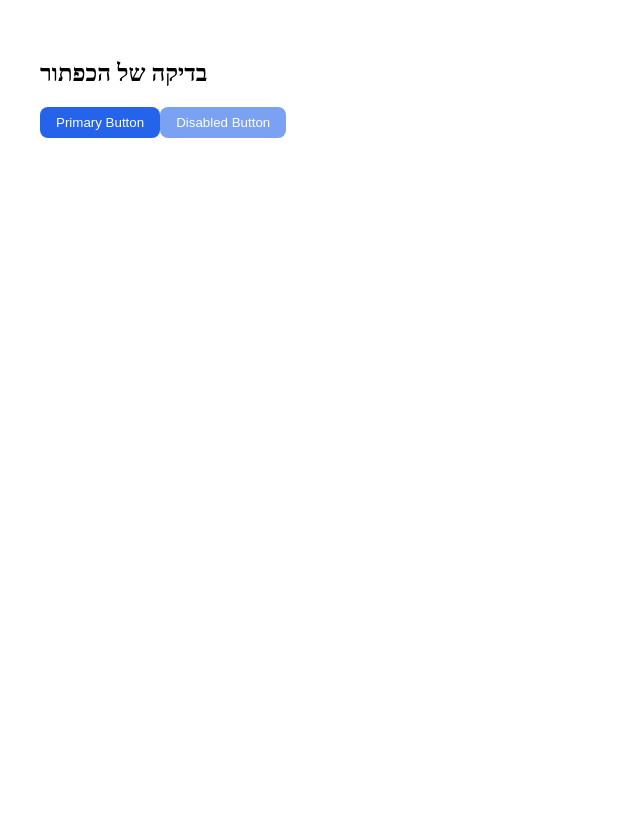
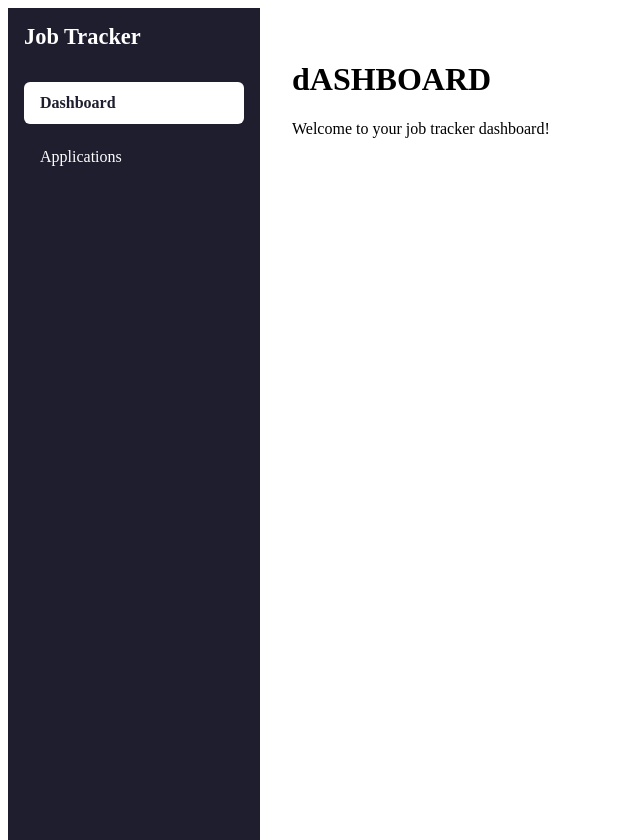
Before and after one commit to shiraPersky/system-front, a React (Vite) app: page / in a window 1280 px wide. Shown: the whole page, without its empty margins (0-640 px from the left). Before the commit the page ends 800 px from the top, so only its background shows below. Built offline with nearby package versions, Linux system fonts and the light colour scheme.

Commit message:
added side bar functionality

```diff
--- a/package.json
+++ b/package.json
@@ -15,6 +15,7 @@
     "lodash": "^4.17.21",
     "react": "^19.1.1",
     "react-dom": "^19.1.1",
+    "react-icons": "^5.5.0",
     "react-router": "^7.9.4",
     "react-router-dom": "^7.9.4"
   },
--- a/src/app/routes.tsx
+++ b/src/app/routes.tsx
@@ -1,9 +1,22 @@
 import { createBrowserRouter } from "react-router-dom";
 
-import App from "./App";
+import ApplicationsPage from "../features/ApplicationsPage";
+import DashboardPage from "../features/DashboardPage";
+import MainLayout from "../layouts/MainLayout";
 
 export const router = createBrowserRouter([
-  { path: "/", element: <App /> },
-  // { path: "/", element: <Dashboard /> },
-  // { path: "/applications", element: <ApplicationsPage /> },
-]);
+  {
+    path: "/",
+    element: <MainLayout />,
+    children: [
+      {
+        index: true,
+        element: <DashboardPage />,
+      },
+      {
+        path: "applications",
+        element: <ApplicationsPage />
+      },
+    ],
+    },
+  ]);
--- /dev/null
+++ b/src/features/ApplicationsPage.tsx
@@ -0,0 +1,9 @@
+
+
+export default function ApplicationsPage(){
+    return(
+     <div>
+      <h1>ApplicationPage</h1>
+    </div>
+    );
+};
--- /dev/null
+++ b/src/features/DashboardPage.tsx
@@ -0,0 +1,11 @@
+
+
+export default function DashboardPage(){
+    return(
+     <div>
+      <h1>dASHBOARD</h1>
+        <p>Welcome to your job tracker dashboard!</p>
+
+    </div>
+    );
+};
--- a/src/layouts/MainLayout.css
+++ b/src/layouts/MainLayout.css
@@ -0,0 +1,15 @@
+.layout {
+  display: flex;
+  height: 100vh;
+}
+
+.sidebar {
+  width: 200px;
+  background-color: #f4f4f4;
+  padding: 1rem;
+}
+
+.layout__content {
+  flex: 1;
+  padding: 2rem;
+}
--- a/src/layouts/MainLayout.tsx
+++ b/src/layouts/MainLayout.tsx
@@ -0,0 +1,17 @@
+import "./MainLayout.css";
+
+import { Outlet} from "react-router-dom";
+
+import SideBar from "./SideBar";
+
+export default function MainLayout(){
+    return(
+        <div className="layout">
+            <SideBar/>
+                <main className="layout__content">
+                    <Outlet/>
+                </main>
+        </div>
+
+    );
+}
--- a/src/layouts/SideBar.tsx
+++ b/src/layouts/SideBar.tsx
@@ -1,3 +1,17 @@
-import { NavLink } from "react-router"
+import "./SideBar.css"
 
-<NavLink to="/message" />
+import {NavLink} from "react-router-dom";
+
+export default function SideBar(){
+    return(
+        <aside className = "sidebar">
+            <div className="sidebar__logo">Job Tracker</div>
+
+            <nav className="sidebar__nav">
+                <NavLink to ="/" end className = {({ isActive}) => isActive? "active" : ""}>  Dashboard </NavLink>
+                <NavLink to ="/applications"  className = {({ isActive}) => isActive? "active" : ""}>  Applications </NavLink>
+
+            </nav>
+        </aside>
+    );
+}
--- /dev/null
+++ b/src/layouts/Sidebar.css
@@ -0,0 +1,39 @@
+.sidebar {
+  width: 220px;
+  height: 100vh;
+  background-color: #1e1e2f;
+  color: white;
+  display: flex;
+  flex-direction: column;
+  padding: 1rem;
+}
+
+.sidebar__logo {
+  font-size: 1.4rem;
+  font-weight: bold;
+  margin-bottom: 2rem;
+}
+
+.sidebar__nav {
+  display: flex;
+  flex-direction: column;
+  gap: 0.75rem;
+}
+
+.sidebar__nav a {
+  color: white;
+  text-decoration: none;
+  padding: 0.75rem 1rem;
+  border-radius: 6px;
+  transition: background-color 0.2s;
+}
+
+.sidebar__nav a:hover {
+  background-color: rgba(255, 255, 255, 0.1);
+}
+
+.sidebar__nav a.active {
+  background-color: white;
+  color: #1e1e2f;
+  font-weight: 600;
+}
--- a/src/main.tsx
+++ b/src/main.tsx
@@ -1,10 +1,11 @@
 import React from "react";
 import ReactDOM from "react-dom/client";
+import {RouterProvider} from "react-router-dom";
 
-import ButtonDemo from "./ButtonDemo";
+import {router} from "./app/routes"
 
 ReactDOM.createRoot(document.getElementById("root")!).render(
   <React.StrictMode>
-    <ButtonDemo />
+    <RouterProvider router = {router}/>
   </React.StrictMode>
 );
```
Also changed, not shown: src/app/App.tsx (+3 -18 lines), 1 other file (tests, documents, lock files or other folders).
